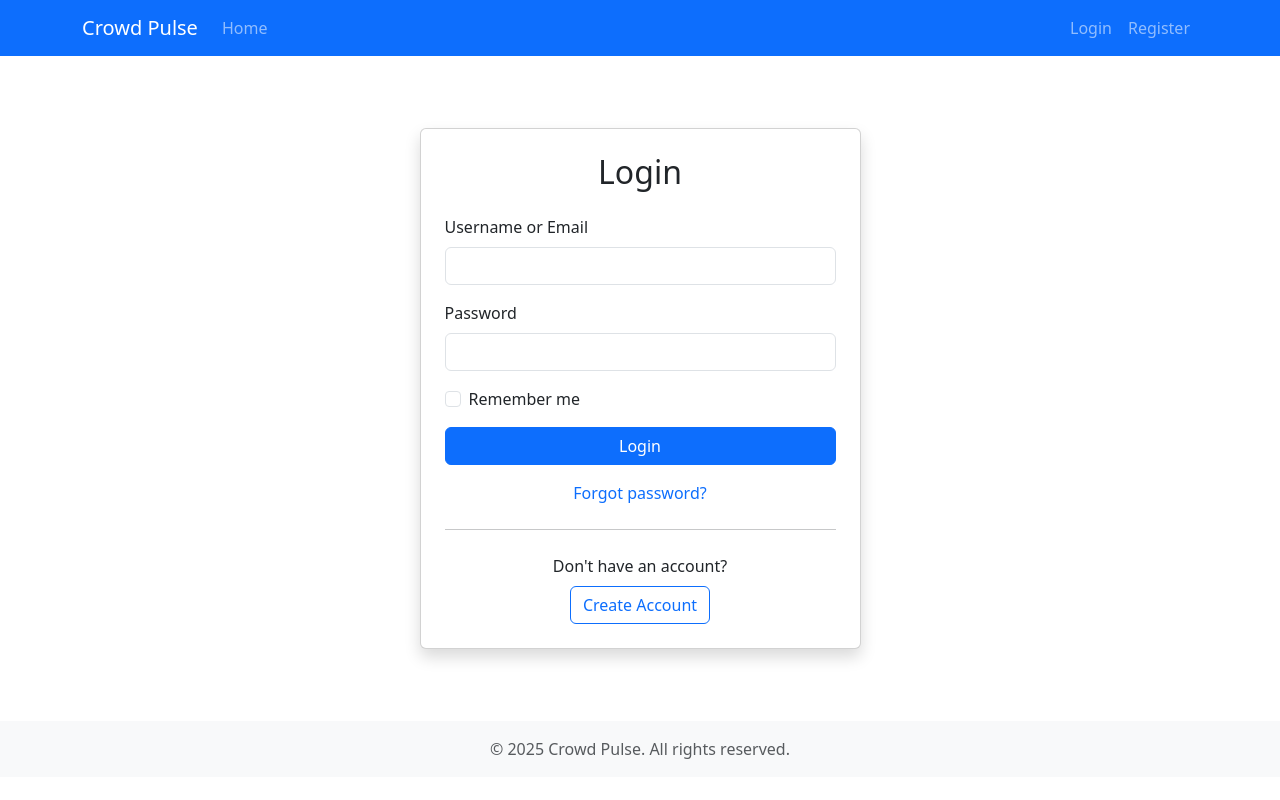
After one commit to punitDT/crowd_pulse, a Django app: page /accounts/login/ in a window 1280 px wide. The commit adds this page. Run offline with Django 5.2, Linux system fonts and the light colour scheme.

Commit message:
Added survey creation, user authentication, and base templates

```diff
--- /dev/null
+++ b/accounts/urls.py
@@ -0,0 +1,30 @@
+from django.urls import path
+from django.contrib.auth.views import (
+    LogoutView,
+    PasswordResetView,
+    PasswordResetDoneView,
+    PasswordResetConfirmView,
+    PasswordResetCompleteView
+)
+from . import views
+
+urlpatterns = [
+    path('login/', views.LoginView.as_view(), name='login'),
+    path('register/', views.RegisterView.as_view(), name='register'),
+    path('logout/', LogoutView.as_view(next_page='login'), name='logout'),
+    path('password-reset/', PasswordResetView.as_view(
+        template_name='accounts/password_reset.html',
+        email_template_name='accounts/password_reset_email.html',
+        success_url='/accounts/password-reset/done/'
+    ), name='password_reset'),
+    path('password-reset/done/', PasswordResetDoneView.as_view(
+        template_name='accounts/password_reset_done.html'
+    ), name='password_reset_done'),
+    path('password-reset-confirm/<uidb64>/<token>/', PasswordResetConfirmView.as_view(
+        template_name='accounts/password_reset_confirm.html',
+        success_url='/accounts/password-reset-complete/'
+    ), name='password_reset_confirm'),
+    path('password-reset-complete/', PasswordResetCompleteView.as_view(
+        template_name='accounts/password_reset_complete.html'
+    ), name='password_reset_complete'),
+]
--- a/accounts/views.py
+++ b/accounts/views.py
@@ -1,3 +1,84 @@
-from django.shortcuts import render
+from django.shortcuts import render, redirect
+from django.contrib.auth import login, authenticate
+from django.contrib.auth.forms import UserCreationForm
+from django.contrib import messages
+from django.views.generic import View
+from django.contrib.auth.models import User
+from django.db.models import Q
 
-# Create your views here.
+class LoginView(View):
+    def get(self, request):
+        if request.user.is_authenticated:
+            return redirect('home')
+        return render(request, 'accounts/login.html')
+
+    def post(self, request):
+        username_or_email = request.POST.get('username')
+        password = request.POST.get('password')
+        remember = request.POST.get('remember')
+
+        # Try to find user by username or email
+        try:
+            user = User.objects.get(Q(username=username_or_email) | Q(email=username_or_email))
+            user = authenticate(username=user.username, password=password)
+
+            if user is not None:
+                login(request, user)
+                if not remember:
+                    request.session.set_expiry(0)
+                messages.success(request, 'Successfully logged in!')
+                return redirect('home')
+
+        except User.DoesNotExist:
+            pass
+
+        messages.error(request, 'Invalid username/email or password.')
+        return render(request, 'accounts/login.html')
+
+class RegisterView(View):
+    def get(self, request):
+        if request.user.is_authenticated:
+            return redirect('home')
+        return render(request, 'accounts/register.html')
+
+    def post(self, request):
+        username = request.POST.get('username')
+        email = request.POST.get('email')
+        password1 = request.POST.get('password1')
+        password2 = request.POST.get('password2')
+
+        # Validate input
+        if not all([username, email, password1, password2]):
+            messages.error(request, 'All fields are required.')
+            return render(request, 'accounts/register.html')
+
+        if password1 != password2:
+            messages.error(request, 'Passwords do not match.')
+            return render(request, 'accounts/register.html')
+
+        if len(password1) < 8:
+            messages.error(request, 'Password must be at least 8 characters long.')
+            return render(request, 'accounts/register.html')
+
+        # Check existing users
+        if User.objects.filter(username=username).exists():
+            messages.error(request, 'Username is already taken.')
+            return render(request, 'accounts/register.html')
+
+        if User.objects.filter(email=email).exists():
+            messages.error(request, 'Email is already registered.')
+            return render(request, 'accounts/register.html')
+
+        # Create user
+        try:
+            user = User.objects.create_user(
+                username=username,
+                email=email,
+                password=password1
+            )
+            login(request, user)
+            messages.success(request, 'Account created successfully!')
+            return redirect('home')
+        except Exception as e:
+            messages.error(request, 'Error creating account. Please try again.')
+            return render(request, 'accounts/register.html')
--- a/crowd_pulse/urls.py
+++ b/crowd_pulse/urls.py
@@ -16,10 +16,12 @@ Including another URLconf
 """
 
 from django.contrib import admin
-from django.urls import path
+from django.urls import path, include
 from surveys.views import HomeView
 
 urlpatterns = [
     path("admin/", admin.site.urls),
     path("", HomeView.as_view(), name="home"),
+    path("accounts/", include("accounts.urls")),
+    path("surveys/", include("surveys.urls")),
 ]
--- /dev/null
+++ b/surveys/urls.py
@@ -0,0 +1,6 @@
+from django.urls import path
+from . import views
+
+urlpatterns = [
+    path('create/', views.CreateSurveyView.as_view(), name='create_survey'),
+]
--- /dev/null
+++ b/templates/accounts/login.html
@@ -0,0 +1,62 @@
+{% extends 'base.html' %}
+
+{% block title %}Login - Crowd Pulse{% endblock %}
+
+{% block content %}
+<div class="container py-5">
+    <div class="row justify-content-center">
+        <div class="col-md-6 col-lg-5">
+            <div class="card shadow">
+                <div class="card-body p-4">
+                    <h2 class="text-center mb-4">Login</h2>
+
+                    {% if messages %}
+                    {% for message in messages %}
+                    <div class="alert alert-{{ message.tags }} alert-dismissible fade show">
+                        {{ message }}
+                        <button type="button" class="btn-close" data-bs-dismiss="alert"></button>
+                    </div>
+                    {% endfor %}
+                    {% endif %}
+
+                    <form method="post">
+                        {% csrf_token %}
+                        <div class="mb-3">
+                            <label for="username" class="form-label">Username or Email</label>
+                            <input type="text" name="username" class="form-control" id="username" required>
+                        </div>
+                        <div class="mb-3">
+                            <label for="password" class="form-label">Password</label>
+                            <input type="password" name="password" class="form-control" id="password" required>
+                        </div>
+                        <div class="mb-3 form-check">
+                            <input type="checkbox" name="remember" class="form-check-input" id="remember">
+                            <label class="form-check-label" for="remember">Remember me</label>
+                        </div>
+                        <button type="submit" class="btn btn-primary w-100">Login</button>
+                    </form>
+
+                    <div class="text-center mt-3">
+                        <a href="{% url 'password_reset' %}" class="text-decoration-none">Forgot password?</a>
+                    </div>
+
+                    <hr class="my-4">
+
+                    <div class="text-center">
+                        <p class="mb-0">Don't have an account?</p>
+                        <a href="{% url 'register' %}" class="btn btn-outline-primary mt-2">Create Account</a>
+                    </div>
+                </div>
+            </div>
+        </div>
+    </div>
+</div>
+{% endblock %}
+
+{% block extra_css %}
+<style>
+    .btn-outline-dark:hover {
+        background-color: #f8f9fa;
+    }
+</style>
+{% endblock %}
--- a/templates/base.html
+++ b/templates/base.html
@@ -28,7 +28,7 @@
                         <a class="nav-link" href="#">My Surveys</a>
                     </li>
                     <li class="nav-item">
-                        <a class="nav-link" href="#">Create Survey</a>
+                        <a class="nav-link" href="{% url 'create_survey' %}">Create Survey</a>
                     </li>
                     {% endif %}
                 </ul>
@@ -45,15 +45,20 @@
                             <li>
                                 <hr class="dropdown-divider">
                             </li>
-                            <li><a class="dropdown-item" href="#">Logout</a></li>
+                            <li>
+                                <form method="post" action="{% url 'logout' %}" class="dropdown-item p-0">
+                                    {% csrf_token %}
+                                    <button type="submit" class="dropdown-item">Logout</button>
+                                </form>
+                            </li>
                         </ul>
                     </li>
                     {% else %}
                     <li class="nav-item">
-                        <a class="nav-link" href="#">Login</a>
+                        <a class="nav-link" href="{% url 'login' %}">Login</a>
                     </li>
                     <li class="nav-item">
-                        <a class="nav-link" href="#">Register</a>
+                        <a class="nav-link" href="{% url 'register' %}">Register</a>
                     </li>
                     {% endif %}
                 </ul>
```
Also changed, not shown: crowd_pulse/settings.py (+10 -12 lines), surveys/views.py (+14 -2 lines), templates/accounts/password_reset.html (added, +32 -0 lines), templates/accounts/password_reset_complete.html (added, +23 -0 lines), templates/accounts/password_reset_confirm.html (added, +42 -0 lines), templates/accounts/password_reset_done.html (added, +27 -0 lines), templates/accounts/password_reset_email.html (added, +14 -0 lines), templates/accounts/register.html (added, +54 -0 lines), templates/surveys/create_survey.html (added, +79 -0 lines).
